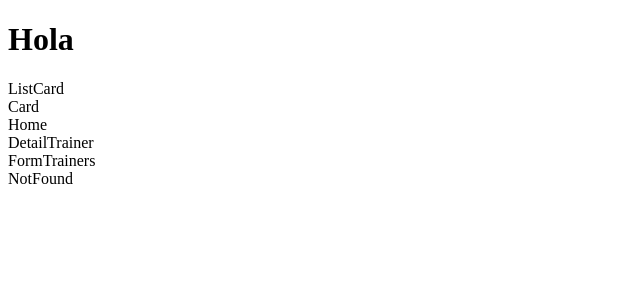
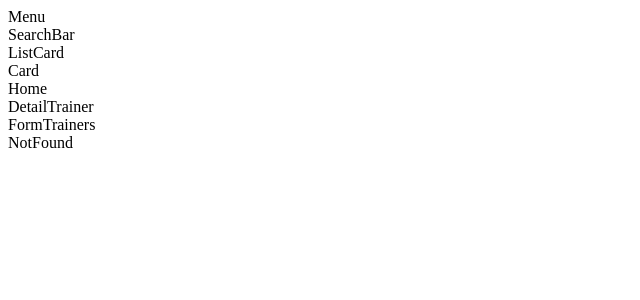
Before and after one commit to SSEGURIDAD10/3-trainers-project, a React (Vite) app in the folder trainers-pokemon-frontend/: page / in a window 1280 px wide. Shown: the top 300 px of the page, without its empty margins (0-640 px from the left). Built offline with nearby package versions, Linux system fonts and the light colour scheme.

Commit message:
add component Menu & SearchBar

```diff
--- a/trainers-pokemon-frontend/src/App.jsx
+++ b/trainers-pokemon-frontend/src/App.jsx
@@ -2,6 +2,8 @@
 import './App.css'
 import Card from './../../trainers-pokemon-frontend/src/components/Card'
 import ListCard from './../../trainers-pokemon-frontend/src/components/ListCard'
+import Menu from './../../trainers-pokemon-frontend/src/components/Menu'
+import SearchBar from './../../trainers-pokemon-frontend/src/components/SearchBar'
 import Home from './pages/Home'
 import DetailTrainer from './pages/DetailTrainer'
 import FormTrainers from './pages/FormTrainers'
@@ -13,7 +15,8 @@ function App() {
 
   return (
     <>
-    <h1>Hola</h1>
+    <Menu />
+    <SearchBar />
     <ListCard />
     <Card />
     <Home />
--- /dev/null
+++ b/trainers-pokemon-frontend/src/components/Menu/index.jsx
@@ -0,0 +1,10 @@
+// rafce
+import React from 'react'
+
+const Menu = () => {
+  return (
+    <div>Menu</div>
+  )
+}
+
+export default Menu
--- /dev/null
+++ b/trainers-pokemon-frontend/src/components/SearchBar/index.jsx
@@ -0,0 +1,10 @@
+// rafce
+import React from 'react'
+
+const SearchBar = () => {
+  return (
+    <div>SearchBar</div>
+  )
+}
+
+export default SearchBar
```
Also changed, not shown: trainers-pokemon-frontend/src/components/Menu/index.css (added), trainers-pokemon-frontend/src/components/SearchBar/index.css (added).
